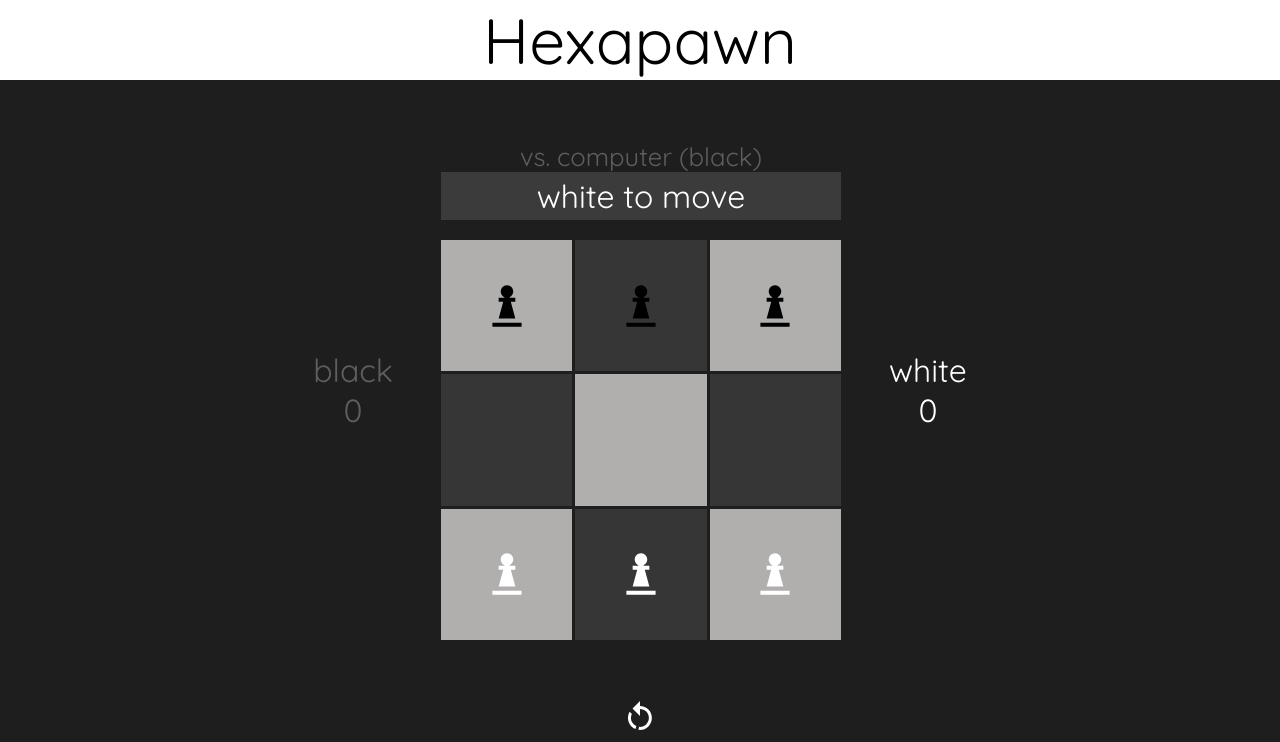
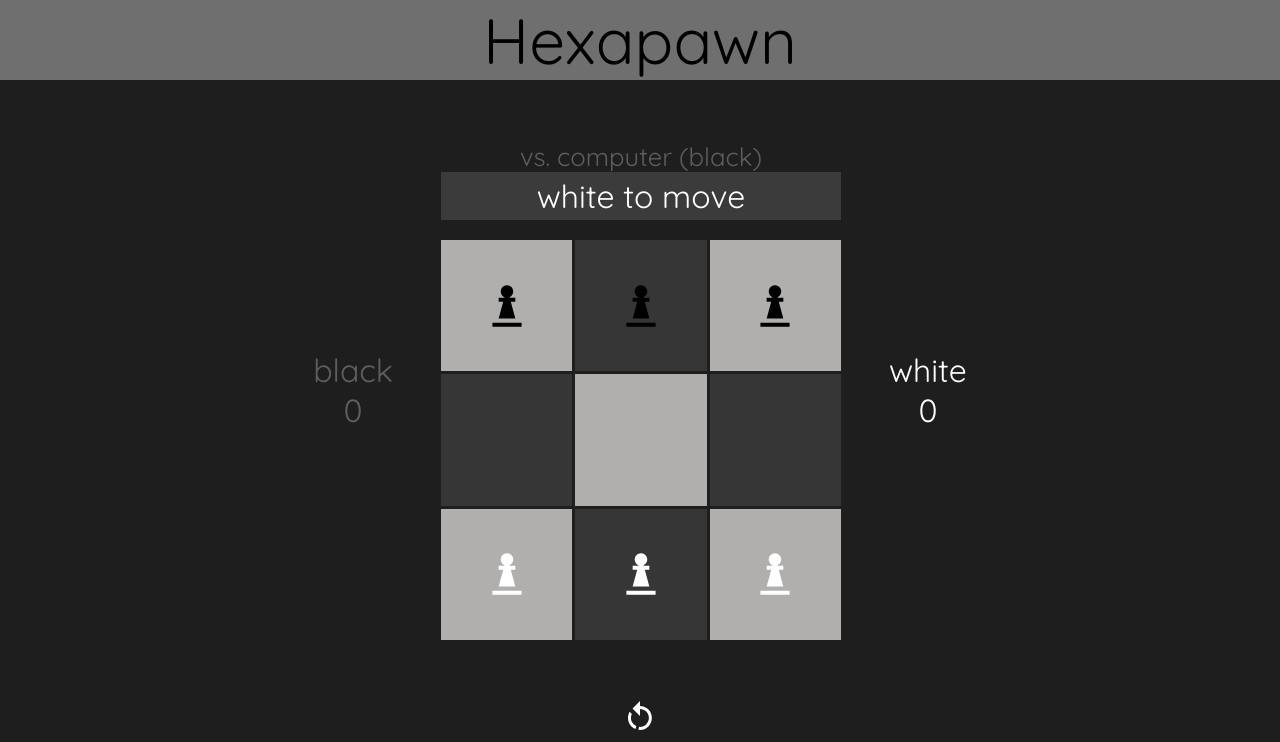
Before and after one commit to imranradzi/hexapawn, a website built with webpack: page dist/index.html in a window 1280 px wide. Shown: the top 742 px of the page. Built offline with Linux system fonts and the light colour scheme.

Commit message:
some small styling changes

```diff
--- a/src/styles.css
+++ b/src/styles.css
@@ -24,8 +24,8 @@ header,
 }
 
 header {
-  background-color: white;
-  flex: 1;
+  background-color: rgb(111, 111, 111);
+  flex: 0.6;
 }
 
 .main-container {
```
Also changed, not shown: dist/main.js.
